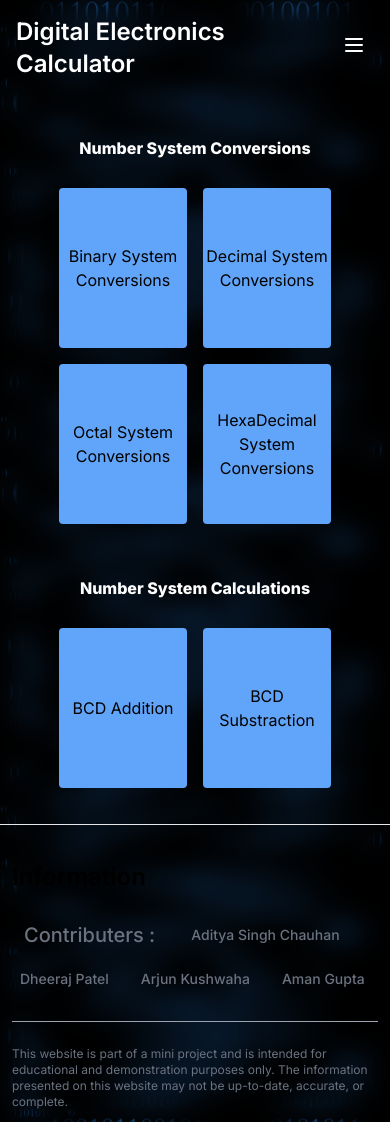
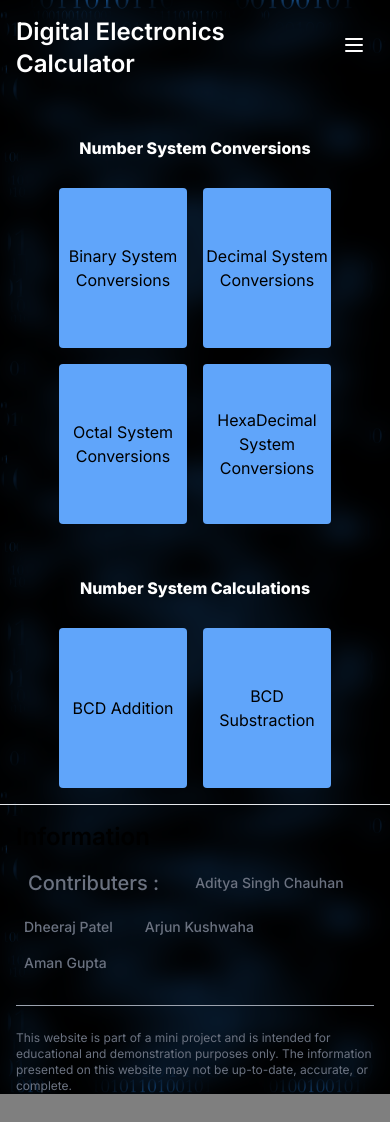
Before and after one commit to adityach0uhan/DigitalElectronicsConverter, a Next.js app: page / in a window 390 px wide. After the commit the page ends 1094 px from the top, so only its background shows below. Built offline with nearby package versions, Linux system fonts and the light colour scheme.

Commit message:
Footer changes done

```diff
--- a/app/Footer.jsx
+++ b/app/Footer.jsx
@@ -4,11 +4,11 @@ const Footer = () => {
     return (
 
         <footer className="">
-             <hr className="my-6 border-gray-200 sm:mx-auto dark:border-gray-700 lg:my-8" />
-            <div className="w-full max-w-screen-xl mx-auto p-3 md:py-8">
+             <hr className="my-1 border-gray-200 sm:mx-auto dark:border-gray-700 lg:my-8" />
+            <div className="w-full max-w-screen-xl mx-auto px-4 md:py-4">
                 <div className="sm:flex sm:items-center sm:justify-between">
-                    <a href="/" className="flex items-center mb-4 sm:mb-0">
-                        <span className="self-center text-2xl font-semibold md:whitespace-nowrap dark:text-white">Information</span>
+                    <a href="/" className="flex items-center mb-1 sm:mb-0">
+                        <span className="self-center text-2xl mt-3 font-semibold md:whitespace-nowrap dark:text-white">Information</span>
                     </a>
                     <ul className="flex flex-wrap items-center mb-6 text-sm font-medium text-gray-500 sm:mb-0 dark:text-gray-400">
                         <li className='m-3'>
```
